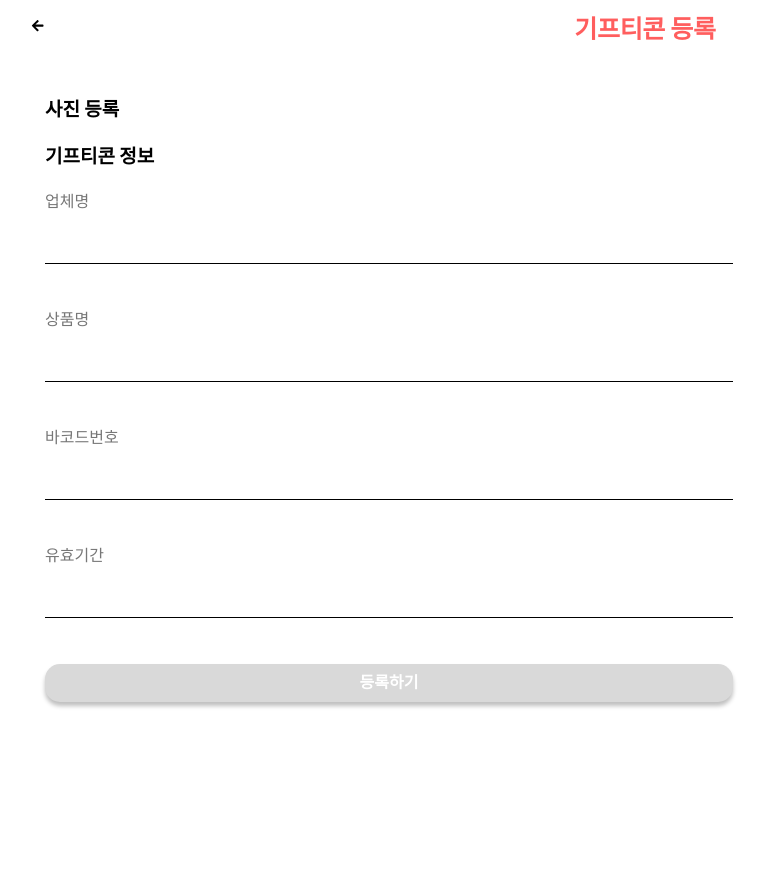
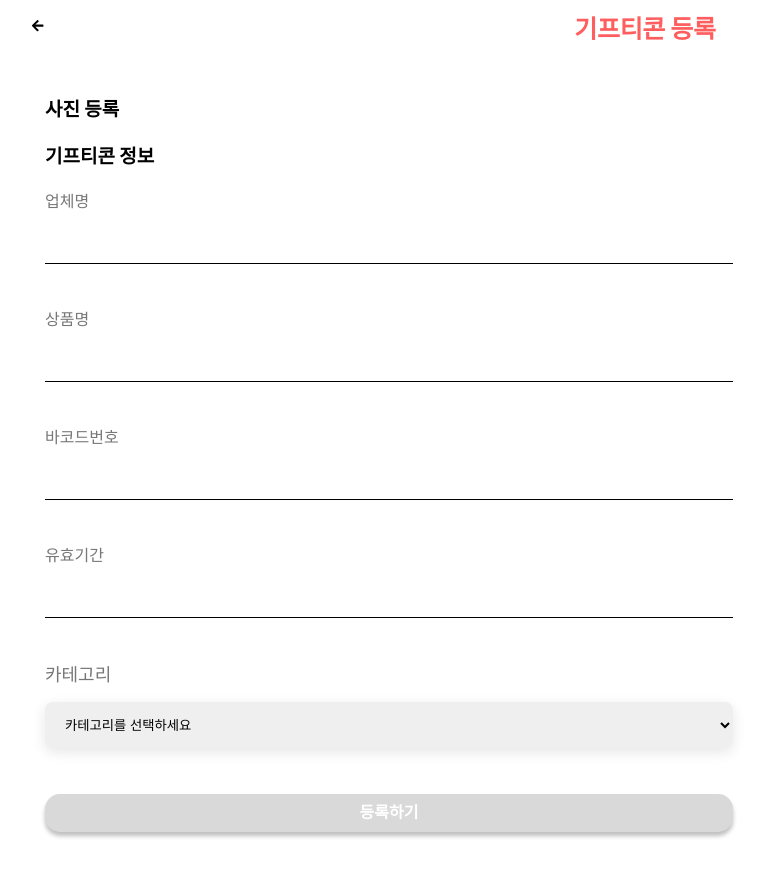
Before and after one commit to FRONT-END-BOOTCAMP-PLUS-3/YogiCon, a Next.js app: page /add-con in a window 1280 px wide. Shown: the top 876 px of the page, without its empty margins (251-1017 px from the left). Before the commit the page ends 800 px from the top, so only its background shows below. Built offline with nearby package versions, Linux system fonts and the light colour scheme; a web font is replaced by a local one.

Commit message:
feat: form에 카테고리 추가

```diff
--- /dev/null
+++ b/app/add-con/components/DropDown.tsx
@@ -0,0 +1,63 @@
+'use client';
+
+import styled from 'styled-components';
+import { CategoryListItem } from '@/types/categories';
+import { CATEGORY_LIST } from '@/constants';
+
+/* ---------------------------------- style --------------------------------- */
+const DropDownBox = styled.div`
+  display: flex;
+  flex-direction: column;
+  width: 100%;
+  gap: 1.25rem;
+`;
+
+const DropDownLabel = styled.label`
+  font-size: 1.125rem;
+  color: var(--deepgray);
+`;
+
+const DropDownSelectBox = styled.select`
+  width: 100%;
+  padding: 0.75rem 1rem;
+  height: 2.875rem;
+  margin-bottom: 2.875rem;
+  box-shadow: 0 0.25rem 0.875rem 0 rgba(0, 0, 0, 0.1);
+  border-radius: 8px;
+  &:focus {
+    border-bottom: 1px solid var(--main);
+  }
+`;
+
+const DropDownOption = styled.option``;
+
+/* ---------------------------------- type ---------------------------------- */
+type DropDownProps = {
+  selectedCategory: CategoryListItem | '';
+  onChange: (e: React.ChangeEvent<HTMLSelectElement>) => void;
+};
+
+/* -------------------------------- component ------------------------------- */
+const DropDown = ({ selectedCategory, onChange }: DropDownProps) => {
+  return (
+    <DropDownBox>
+      <DropDownLabel htmlFor="category">카테고리</DropDownLabel>
+      <DropDownSelectBox
+        id="category"
+        value={selectedCategory}
+        onChange={onChange}
+      >
+        <DropDownOption value="">카테고리를 선택하세요</DropDownOption>
+        {CATEGORY_LIST.filter((category) => category !== '전체').map(
+          (category) => (
+            <DropDownOption key={category} value={category}>
+              {category}
+            </DropDownOption>
+          )
+        )}
+      </DropDownSelectBox>
+    </DropDownBox>
+  );
+};
+
+export default DropDown;
--- a/app/add-con/page.tsx
+++ b/app/add-con/page.tsx
@@ -4,6 +4,8 @@ import Button from '@/components/Button';
 import { useEffect, useState } from 'react';
 import styled from 'styled-components';
 import InputComponent from './components/Input';
+import { CategoryListItem } from '@/types/categories';
+import DropDownComponent from './components/DropDown';
 
 /* ---------------------------------- style --------------------------------- */
 const AddConContainer = styled.div`
@@ -24,11 +26,12 @@ type ConInfo = {
   productName: string;
   barcode: string;
   dueDate: string;
+  category: CategoryListItem | '';
 };
 
 type InputFields = {
   label: string;
-  field: keyof ConInfo;
+  field: keyof Omit<ConInfo, 'category'>;
 };
 
 /* -------------------------------- component ------------------------------- */
@@ -38,6 +41,7 @@ const AddCon = () => {
     productName: '',
     barcode: '',
     dueDate: '',
+    category: '',
   });
 
   const inputFields: InputFields[] = [
@@ -78,6 +82,10 @@ const AddCon = () => {
             onChange={(e) => handleChange(field, e.target.value)}
           ></InputComponent>
         ))}
+        <DropDownComponent
+          selectedCategory={conInfo.category}
+          onChange={(e) => handleChange('category', e.target.value)}
+        ></DropDownComponent>
         <Button
           type="submit"
           isLong={true}
```
